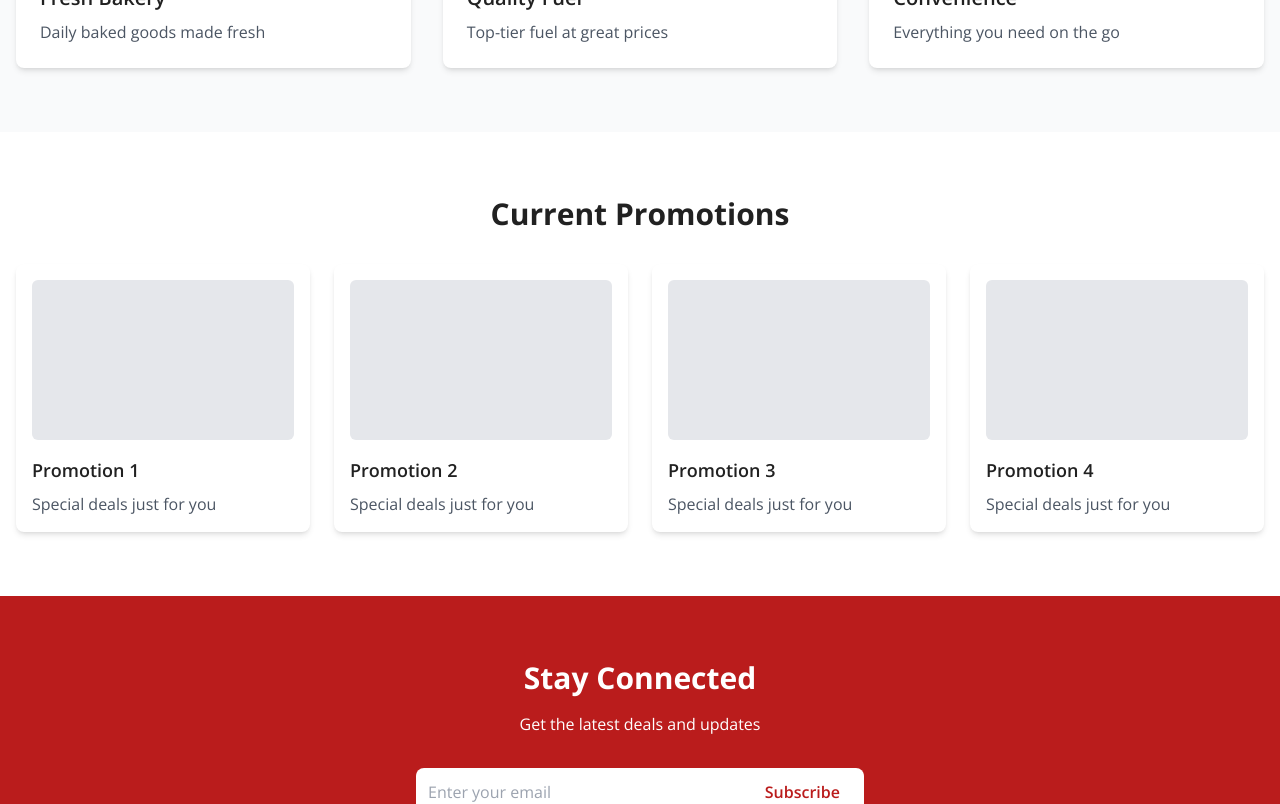
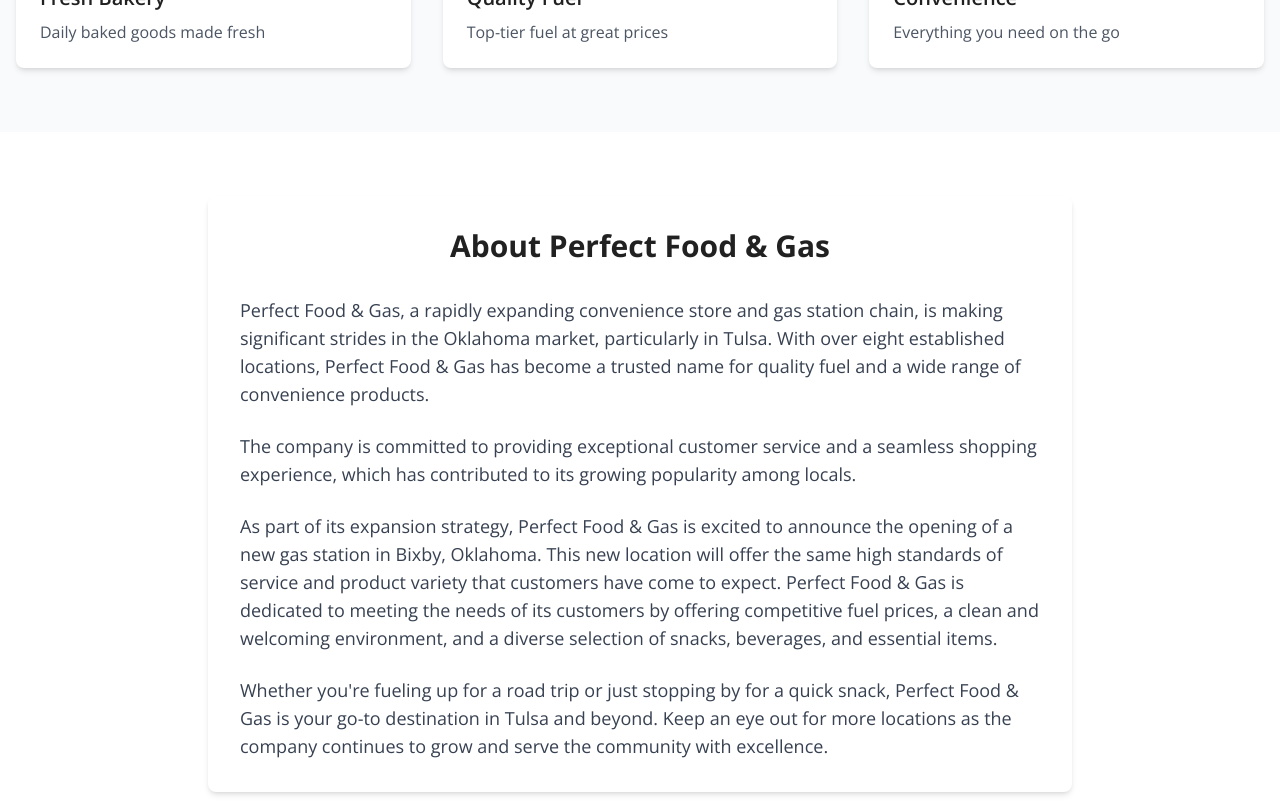
Before and after one commit to UDGOK/PFG, a Next.js app: page / in a window 1280 px wide. Shown: the part 1260-2064 px from the top of the page. Built offline with nearby package versions, Linux system fonts and the light colour scheme.

Commit message:
Add About section to homepage

```diff
--- a/src/app/page.tsx
+++ b/src/app/page.tsx
@@ -61,6 +61,29 @@
         </div>
       </section>
 
+      {/* About Section */}
+      <section className="py-16">
+        <div className="container mx-auto px-4 max-w-4xl">
+          <div className="bg-white p-8 rounded-lg shadow-md">
+            <h2 className="text-3xl font-bold text-center mb-8">About Perfect Food & Gas</h2>
+            <div className="space-y-6 text-lg text-gray-700">
+              <p>
+                Perfect Food & Gas, a rapidly expanding convenience store and gas station chain, is making significant strides in the Oklahoma market, particularly in Tulsa. With over eight established locations, Perfect Food & Gas has become a trusted name for quality fuel and a wide range of convenience products.
+              </p>
+              <p>
+                The company is committed to providing exceptional customer service and a seamless shopping experience, which has contributed to its growing popularity among locals.
+              </p>
+              <p>
+                As part of its expansion strategy, Perfect Food & Gas is excited to announce the opening of a new gas station in Bixby, Oklahoma. This new location will offer the same high standards of service and product variety that customers have come to expect. Perfect Food & Gas is dedicated to meeting the needs of its customers by offering competitive fuel prices, a clean and welcoming environment, and a diverse selection of snacks, beverages, and essential items.
+              </p>
+              <p>
+                Whether you're fueling up for a road trip or just stopping by for a quick snack, Perfect Food & Gas is your go-to destination in Tulsa and beyond. Keep an eye out for more locations as the company continues to grow and serve the community with excellence.
+              </p>
+            </div>
+          </div>
+        </div>
+      </section>
+
       {/* Promotions Section */}
       <section className="py-16">
         <div className="container mx-auto px-4">
```
